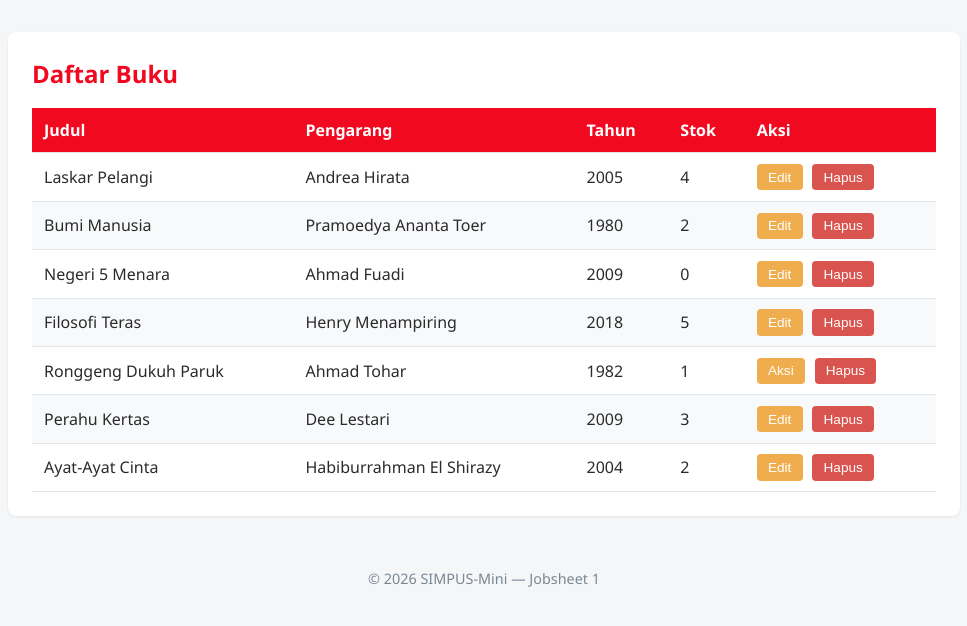
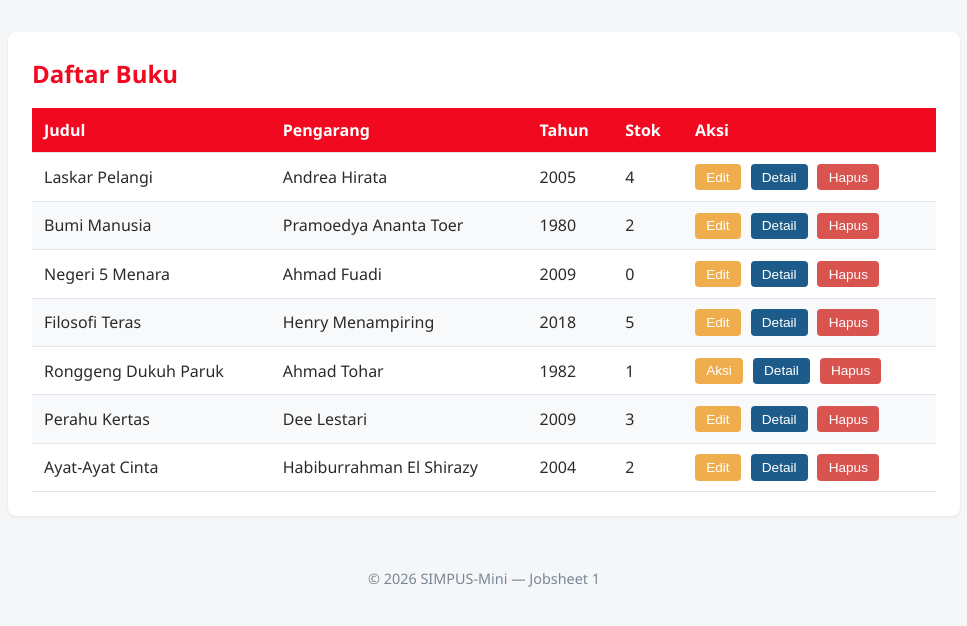
Before and after one commit to frhnrv/DPW-2026-Farhan-Ramadhana-Barus, a PHP site: page /Buku/List.html in a window 1280 px wide. Shown: the part 66-692 px from the top of the page, without its empty margins (156-1123 px from the left). Run offline with PHP 8.4, Linux system fonts and the light colour scheme.

Commit message:
Jobsheet 2 - Latihan Menambahkan Button

```diff
--- a/Jobsheet 2/Assets/CSS/Style.css
+++ b/Jobsheet 2/Assets/CSS/Style.css
@@ -122,12 +122,17 @@ td button {
     font-size: 0.85rem;
 }
 
-td button:first-of-type {
+td button.Edit {
     background-color: #f0ad4e;
     color: #fff;
 }
 
-td button:last-of-type {
+td button.Detail {
+    background-color: #1d5b8a;
+    color: #fff;
+}
+
+td button.Hapus {
     background-color: #d9534f;
     color: #fff;
 }
--- a/Jobsheet 2/Buku/List.html
+++ b/Jobsheet 2/Buku/List.html
@@ -3,7 +3,7 @@
     <head>
         <meta charset="UTF-8">
         <title>SIMPUS-Mini | Daftar Buku</title>
-        <link rel="stylesheet" href="../assets/css/style.css">
+        <link rel="stylesheet" href="../Assets/CSS/Style.css">
     </head>
     <body>
         <header>
@@ -12,7 +12,7 @@
                 <ul>
                     <li><a href="../index.html">Beranda</a></li>
                     <li><a href="List.html"></a>Daftar Buku</li>
-                    <li><a href="..buku/tambah.html">Tambah Buku</a></li>
+                    <li><a href="Tambah.html">Tambah Buku</a></li>
                     <li><a href="../anggota/List.html">Daftar Anggota</a></li>
                     <li><a href="Tambah.html">Tambah Anggota</a></li>
                 </ul>
@@ -39,8 +39,9 @@
                             <td>2005</td>
                             <td>4</td>
                             <td>
-                                <button type="button">Edit</button>
-                                <button type="button">Hapus</button>
+                                <button type="button" class="Edit">Edit</button>
+                                <button type="button" class="Detail">Detail</button>
+                                <button type="button" class="Hapus">Hapus</button>
                             </td>
                         </tr>
                         <tr>
@@ -49,8 +50,9 @@
                             <td>1980</td>
                             <td>2</td>
                             <td>
-                                <button type="button">Edit</button>
-                                <button type="button">Hapus</button>
+                                <button type="button" class="Edit">Edit</button>
+                                <button type="button" class="Detail">Detail</button>
+                                <button type="button" class="Hapus">Hapus</button>
                             </td>
                         </tr>
                         <tr>
@@ -59,8 +61,9 @@
                             <td>2009</td>
                             <td>0</td>
                             <td>
-                                <button type="button">Edit</button>
-                                <button type="button">Hapus</button>
+                                <button type="button" class="Edit">Edit</button>
+                                <button type="button" class="Detail">Detail</button>
+                                <button type="button" class="Hapus">Hapus</button>
                             </td>
                         </tr>
                         <tr>
@@ -69,8 +72,9 @@
                             <td>2018</td>
                             <td>5</td>
                             <td>
-                                <button type="button">Edit</button>
-                                <button type="button">Hapus</button>
+                                <button type="button" class="Edit">Edit</button>
+                                <button type="button" class="Detail">Detail</button>
+                                <button type="button" class="Hapus">Hapus</button>
                             </td>
                         </tr>
                         <tr>
@@ -79,8 +83,9 @@
                             <td>1982</td>
                             <td>1</td>
                             <td>
-                                <button type="button">Aksi</button>
-                                <button type="button">Hapus</button>
+                                <button type="button" class="Edit">Aksi</button>
+                                <button type="button" class="Detail">Detail</button>
+                                <button type="button" class="Hapus">Hapus</button>
                             </td>
                         </tr>
                         <tr>
@@ -89,8 +94,9 @@
                             <td>2009</td>
                             <td>3</td>
                             <td>
-                                <button type="button">Edit</button>
-                                <button type="buttom">Hapus</button>
+                                <button type="button" class="Edit">Edit</button>
+                                <button type="button" class="Detail">Detail</button>
+                                <button type="buttom" class="Hapus">Hapus</button>
                             </td>
                         </tr>
                         <tr>
@@ -99,8 +105,9 @@
                             <td>2004</td>
                             <td>2</td>
                             <td>
-                                <button type="button">Edit</button>
-                                <button type="button">Hapus</button>
+                                <button type="button" class="Edit">Edit</button>
+                                <button type="button" class="Detail">Detail</button>
+                                <button type="button" class="Hapus">Hapus</button>
                             </td>
                         </tr>
                     </tbody>
```
